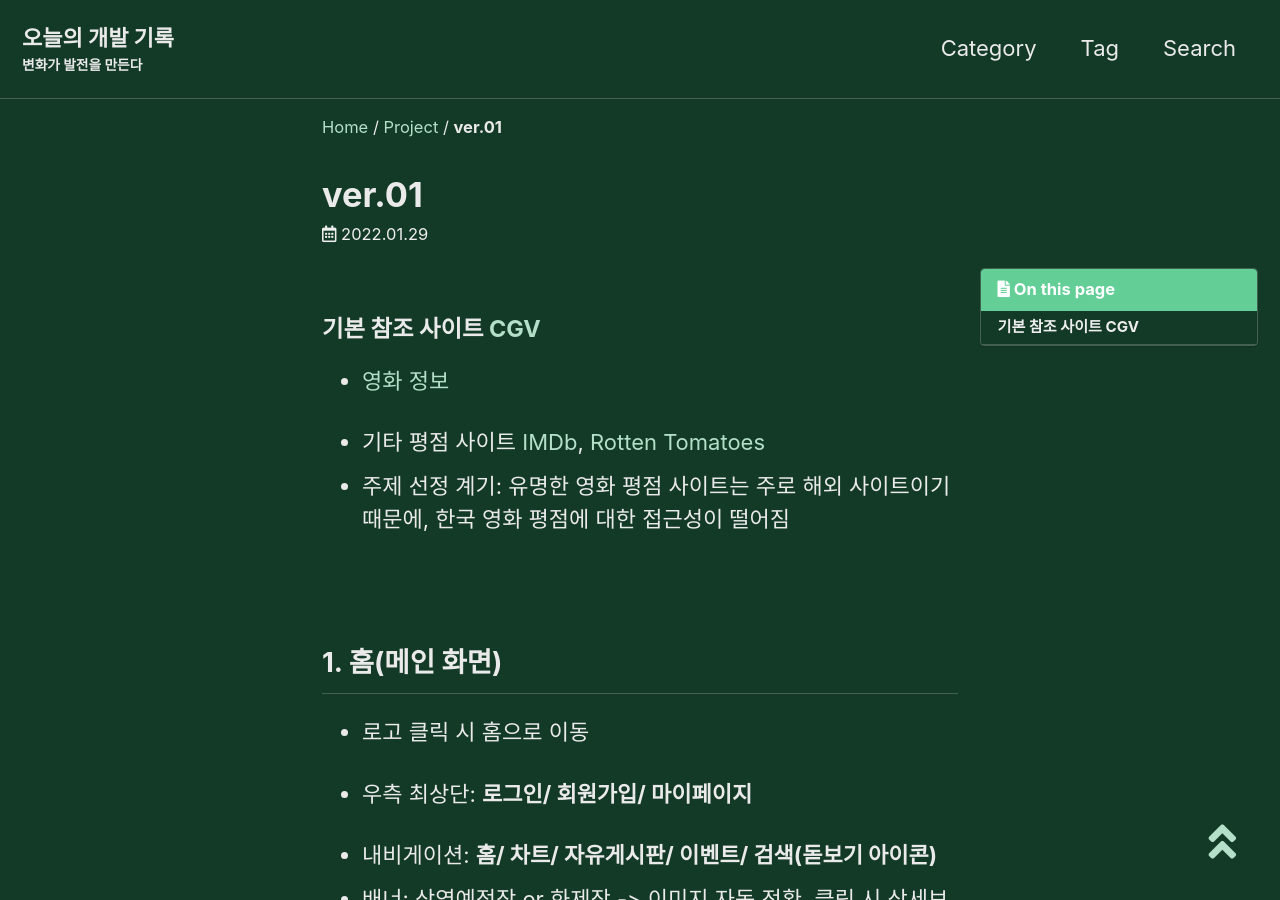
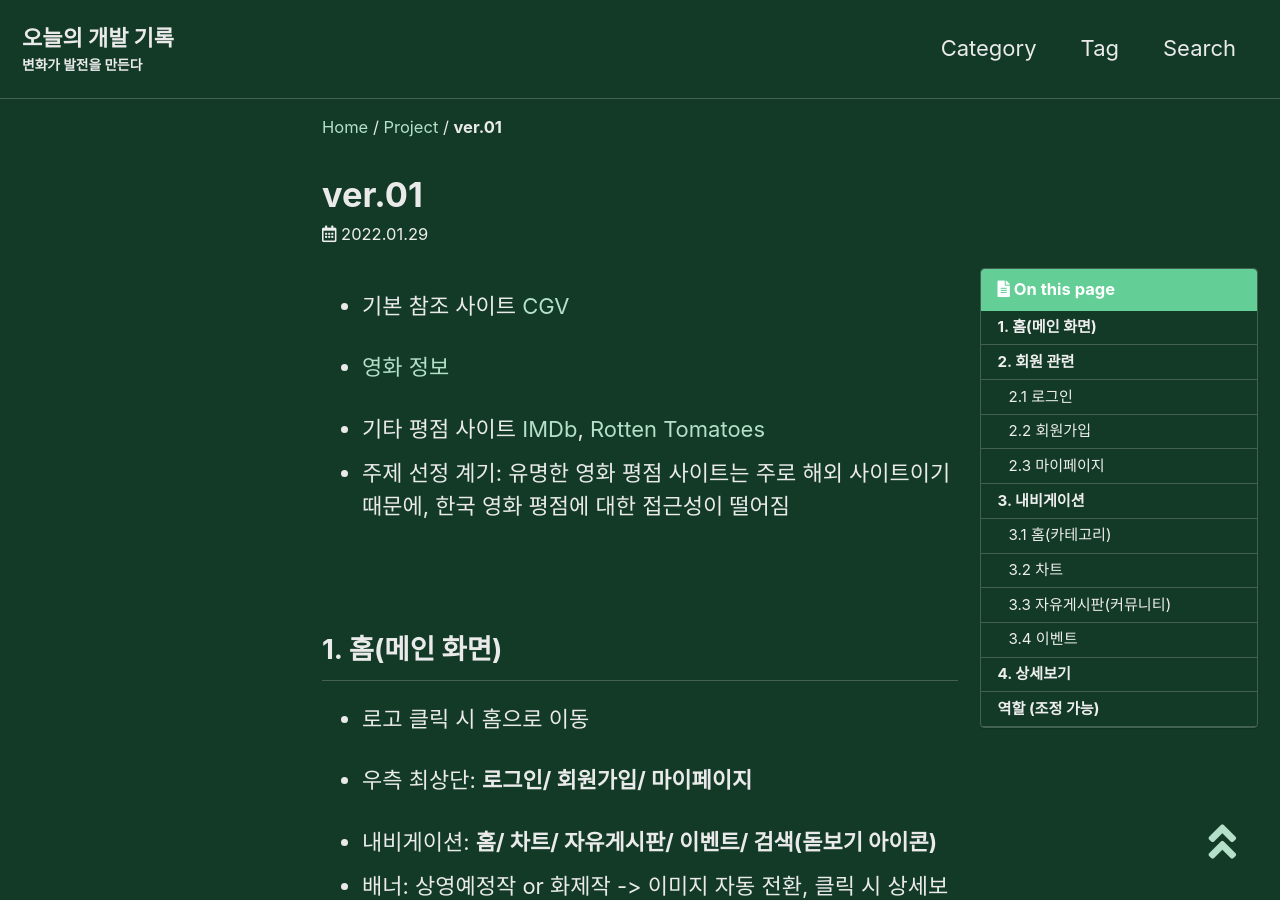
Before and after one commit to YUEUN328/YUEUN328.github.io, a Jekyll site: the page built from _posts/2022-01-29-ver01.md, in a window 1280 px wide and 900 px high. Built offline with Jekyll 4.4.1, drawn with Linux system fonts in a browser that asks for light colours; cached includes are drawn as plain includes; comment, search, counter and statistics services are not loaded.

Commit message:
Update 2022-01-29-ver01.md

```diff
--- a/_posts/2022-01-29-ver01.md
+++ b/_posts/2022-01-29-ver01.md
@@ -6,7 +6,7 @@
 author_profile: false
 ---
 
-#### 기본 참조 사이트 [CGV](https://www.cgv.co.kr/)
+* 기본 참조 사이트 [CGV](https://www.cgv.co.kr/)
 
 * [영화 정보](https://www.kobis.or.kr/kobis/business/mast/mvie/searchMovieList.do)
 
```
